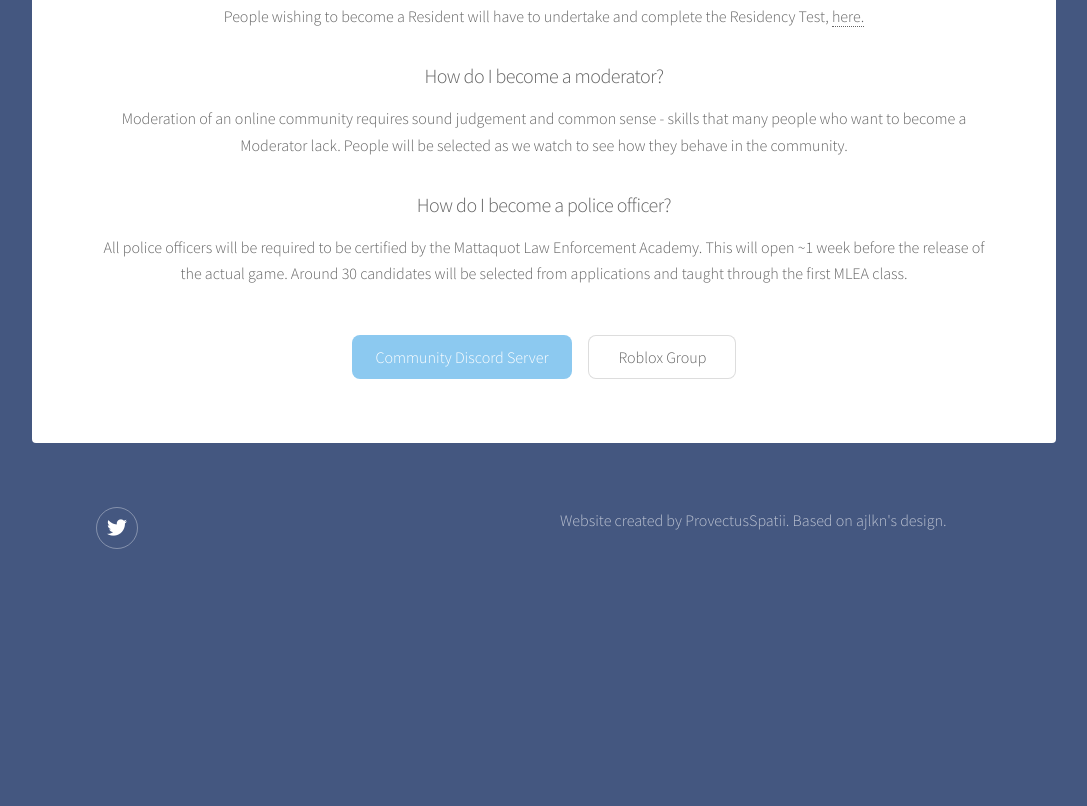
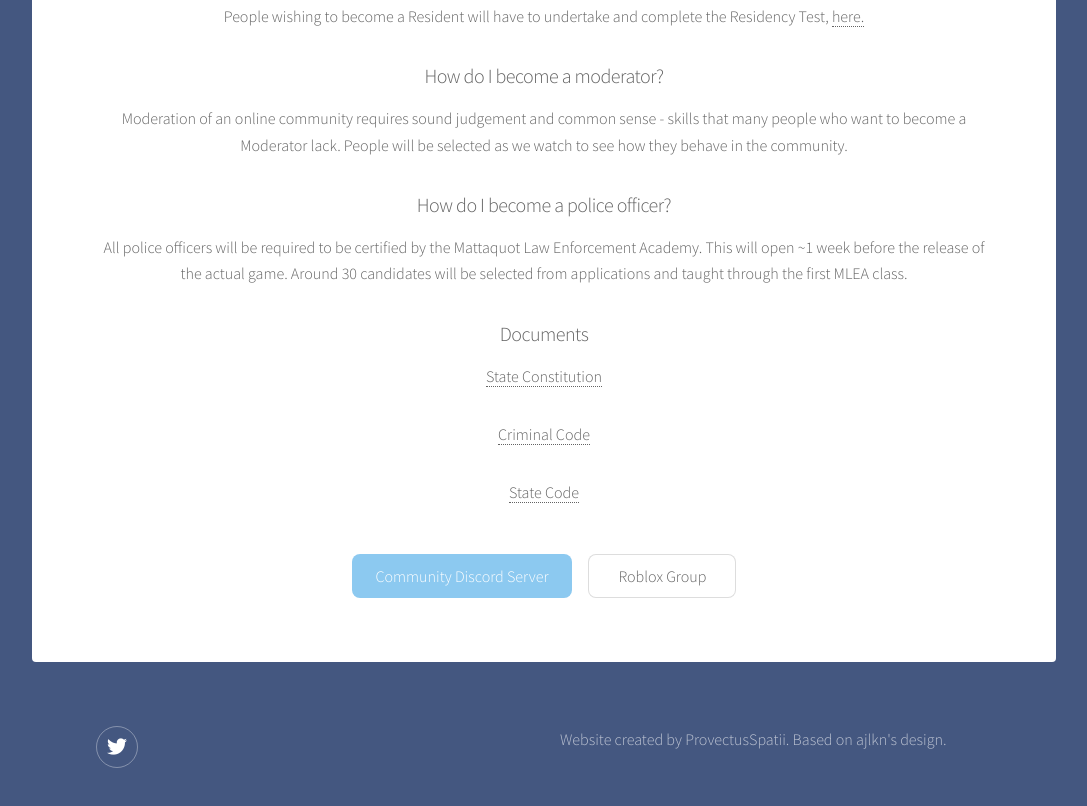
Before and after one commit to Mattaquot/officialsite, a plain HTML site: page index.html in a window 1280 px wide. Shown: the part 3331-4137 px from the top of the page, without its empty margins (96-1183 px from the left). Before the commit the page ends 3992 px from the top, so only its background shows below. Drawn offline with Linux system fonts and the light colour scheme; files whose address does not match are found by name.

Commit message:
Update index.html

```diff
--- a/index.html
+++ b/index.html
@@ -140,6 +140,11 @@
 								<p> Moderation of an online community requires sound judgement and common sense - skills that many people who want to become a Moderator lack. People will be selected as we watch to see how they behave in the community.</a> </p>
 								<h3>How do I become a police officer?</h3>
 								<p>All police officers will be required to be certified by the Mattaquot Law Enforcement Academy. This will open ~1 week before the release of the actual game. Around 30 candidates will be selected from applications and taught through the first MLEA class.</p>
+								<h3>Documents</h3>
+								<p><a href="https://docs.google.com/document/d/15Hsb4tQoCEPpT-wmh3_MxoJRznqdtMy9vkGQ0_xDcbk/edit">State Constitution</a></p>
+								<p><a href="https://docs.google.com/spreadsheets/d/1CjGnojiSdLIEdYolSmg9eqLnX_y30nfdYfab3Jpwrtw/edit">Criminal Code</a></p>
+								<p><a href="https://docs.google.com/document/d/1ozLb8_q9g67XiWU49E6iIbqyAEby18CIt2zMLQZ0mAw/edit">State Code</a></p>
+
 								<footer class="major">
 
 									<ul class="actions special">
```
